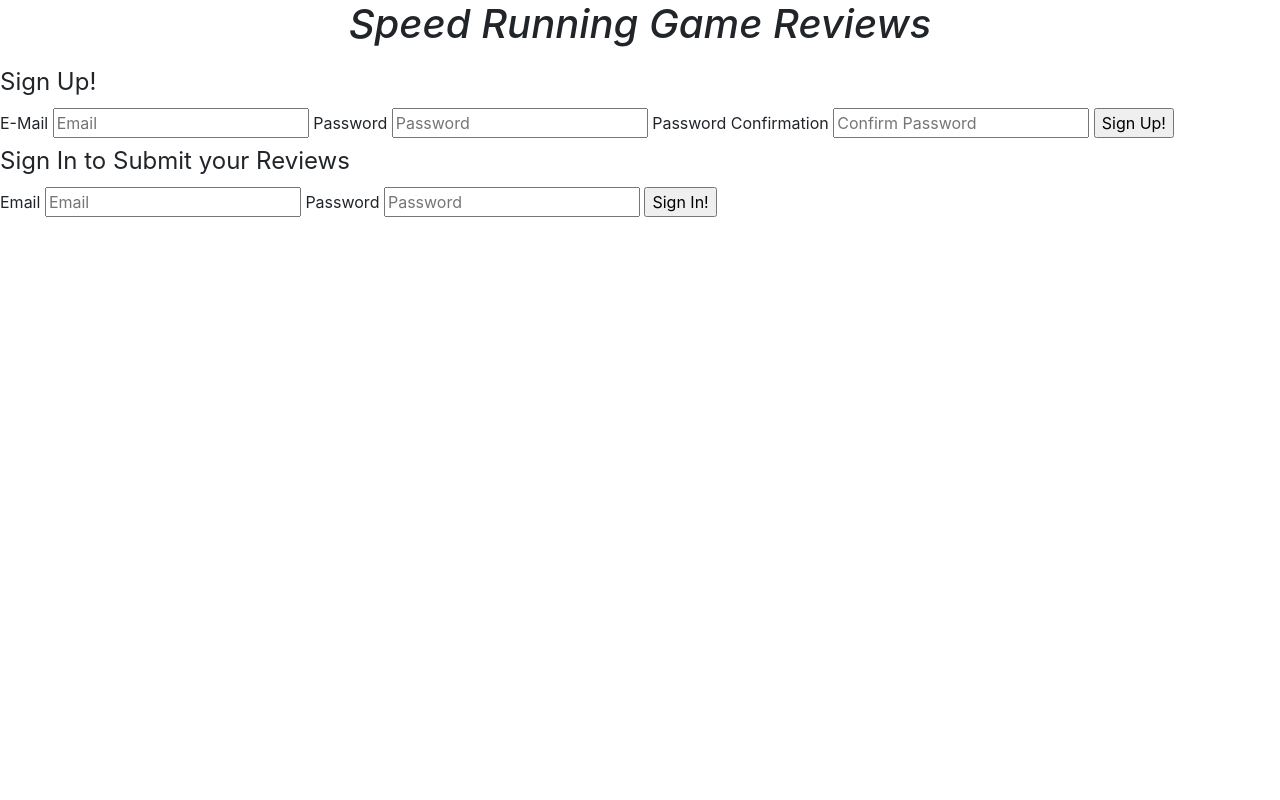
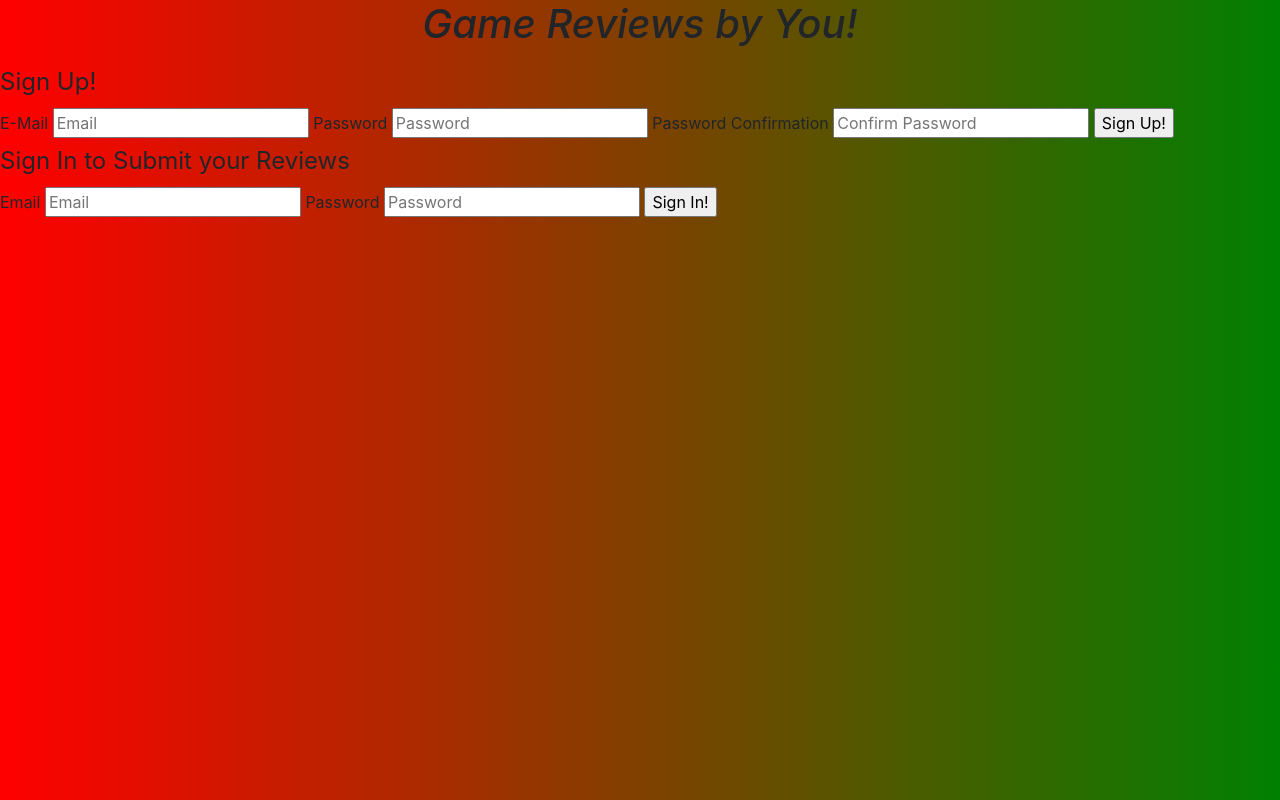
Before and after one commit to santostristen/Game-Reviews-Client, a website built with webpack: page index.html in a window 1280 px wide. Built offline with nearby package versions, Linux system fonts and the light colour scheme.

Commit message:
Almost done

```diff
--- a/assets/scripts/config.js
+++ b/assets/scripts/config.js
@@ -2,7 +2,7 @@
 
 let apiUrl
 const apiUrls = {
-  production: '<replace-with-heroku-url>',
+  production: 'https://calm-badlands-37817.herokuapp.com/',
   development: 'http://localhost:4741'
 }
 
--- a/assets/styles/index.scss
+++ b/assets/styles/index.scss
@@ -11,3 +11,7 @@ textarea {
   margin-left: auto;
   margin-right: auto;
 }
+
+body {
+  background-image: linear-gradient(to right, #ff0000, #008000);
+}
--- a/index.html
+++ b/index.html
@@ -12,7 +12,7 @@
       <script src="public/application.js" type="text/javascript" charset="utf-8" defer></script>
     </head>
     <body>
-      <h1>Speed Running Game Reviews</h1>
+      <h1>Game Reviews by You!</h1>
       <p id="message"></p>
         <section>
           <form id="user-sign-up">
```
